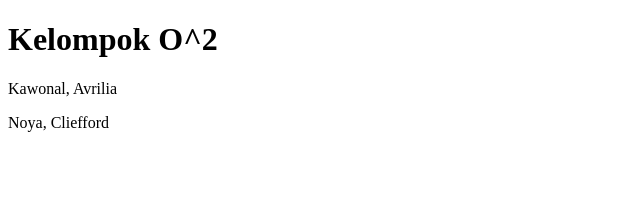
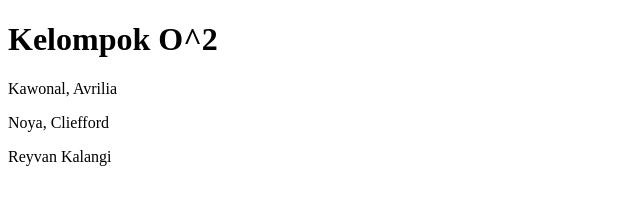
Before and after one commit to Reyvanclief7/Frontend_Repos, a plain HTML site: page index.html in a window 1280 px wide. Shown: the whole page, without its empty margins (0-640 px from the left). Drawn offline with Linux system fonts and the light colour scheme.

Commit message:
add Reyvan

```diff
--- a/index.html
+++ b/index.html
@@ -9,5 +9,6 @@
     <h1>Kelompok O^2</h1>
     <p>Kawonal, Avrilia</p>
     <p>Noya, Cliefford</p>
+    <p>Reyvan Kalangi</p>
 </body>
 </html>
```
